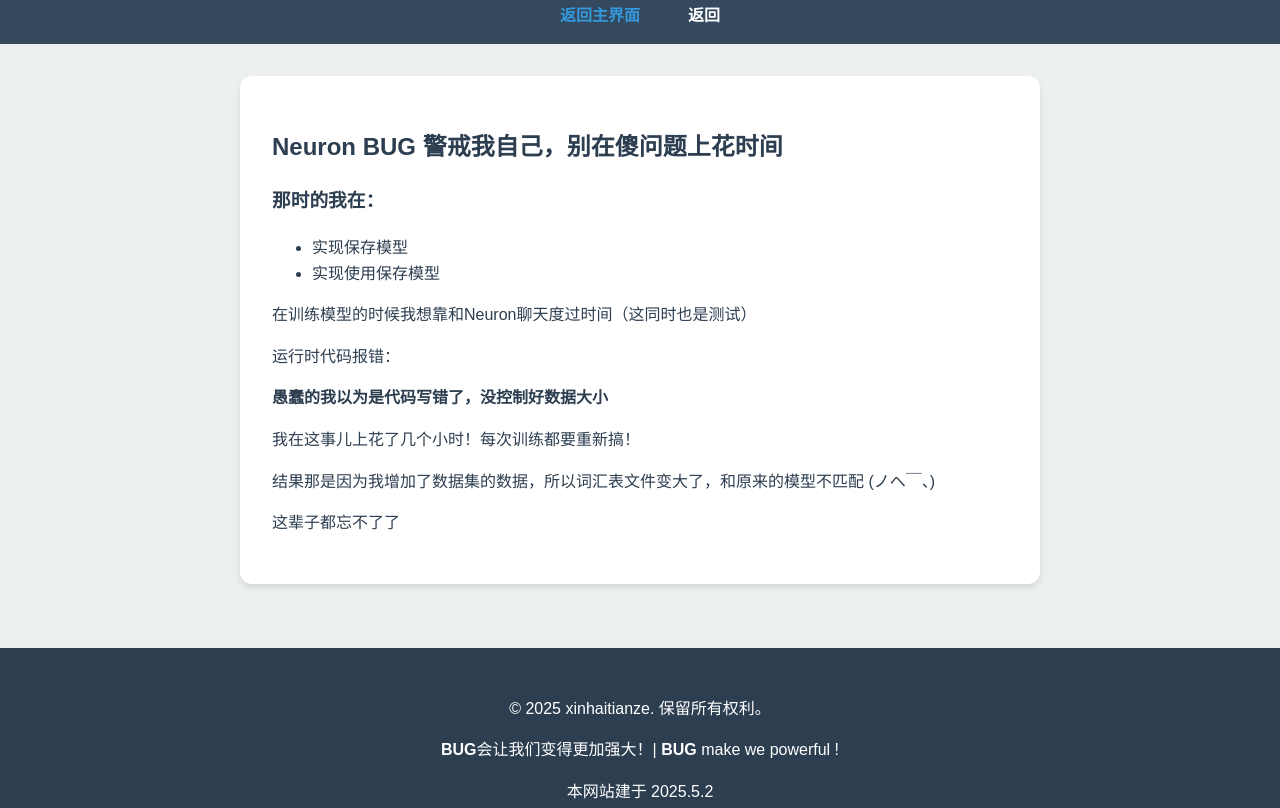
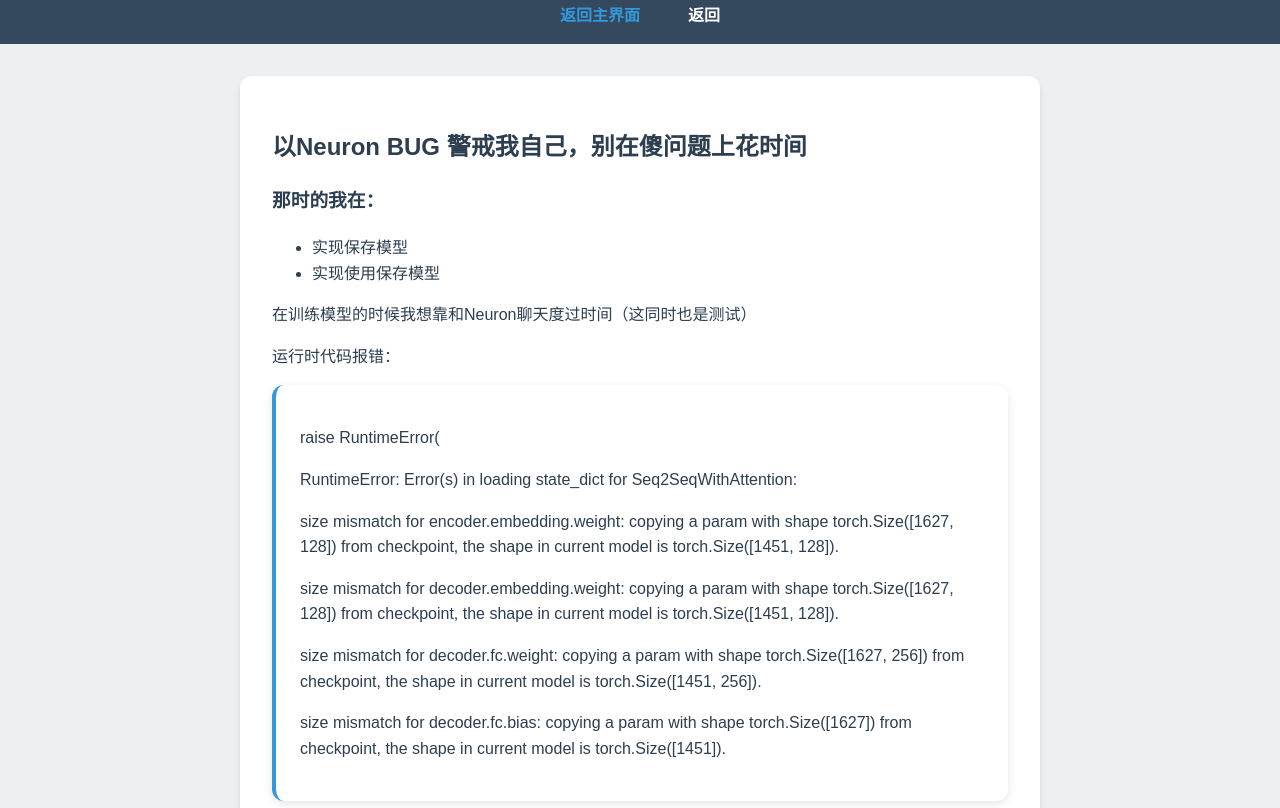
Before and after one commit to xinhaitianze/xinhaitianze.github.io, a plain HTML site: page MyBUG/Neuro.html in a window 1280 px wide. Shown: the part 295-1103 px from the top of the page. Drawn offline with Linux system fonts and the light colour scheme.

Commit message:
Update Neuro.html

```diff
--- a/MyBUG/Neuro.html
+++ b/MyBUG/Neuro.html
@@ -231,7 +231,7 @@
 
     <div class="container">
         <section id="saying" class="intro">
-            <h2>Neuron BUG 警戒我自己，别在傻问题上花时间</h2>
+            <h2>以Neuron BUG 警戒我自己，别在傻问题上花时间</h2>
             <h3>那时的我在：</h3>
             <ul>
                 <li>实现保存模型</li>
@@ -239,7 +239,14 @@
             </ul>
             <p>在训练模型的时候我想靠和Neuron聊天度过时间（这同时也是测试）</p>
             <p>运行时代码报错：</p>
-            <p></p>
+            <div class="project-card">
+                <p>raise RuntimeError(</p>
+                <p>RuntimeError: Error(s) in loading state_dict for Seq2SeqWithAttention:</p>
+                <p>            size mismatch for encoder.embedding.weight: copying a param with shape torch.Size([1627, 128]) from checkpoint, the shape in current model is torch.Size([1451, 128]).</p>
+                <p>            size mismatch for decoder.embedding.weight: copying a param with shape torch.Size([1627, 128]) from checkpoint, the shape in current model is torch.Size([1451, 128]).</p>
+                <p>            size mismatch for decoder.fc.weight: copying a param with shape torch.Size([1627, 256]) from checkpoint, the shape in current model is torch.Size([1451, 256]).</p>
+                <p>            size mismatch for decoder.fc.bias: copying a param with shape torch.Size([1627]) from checkpoint, the shape in current model is torch.Size([1451]).</p>
+            </div>
             <p><strong>愚蠢的我以为是代码写错了，没控制好数据大小</strong></p>
             <p>我在这事儿上花了几个小时！每次训练都要重新搞！</p>
             <p>结果那是因为我增加了数据集的数据，所以词汇表文件变大了，和原来的模型不匹配 (ノへ￣、)</p>
```
